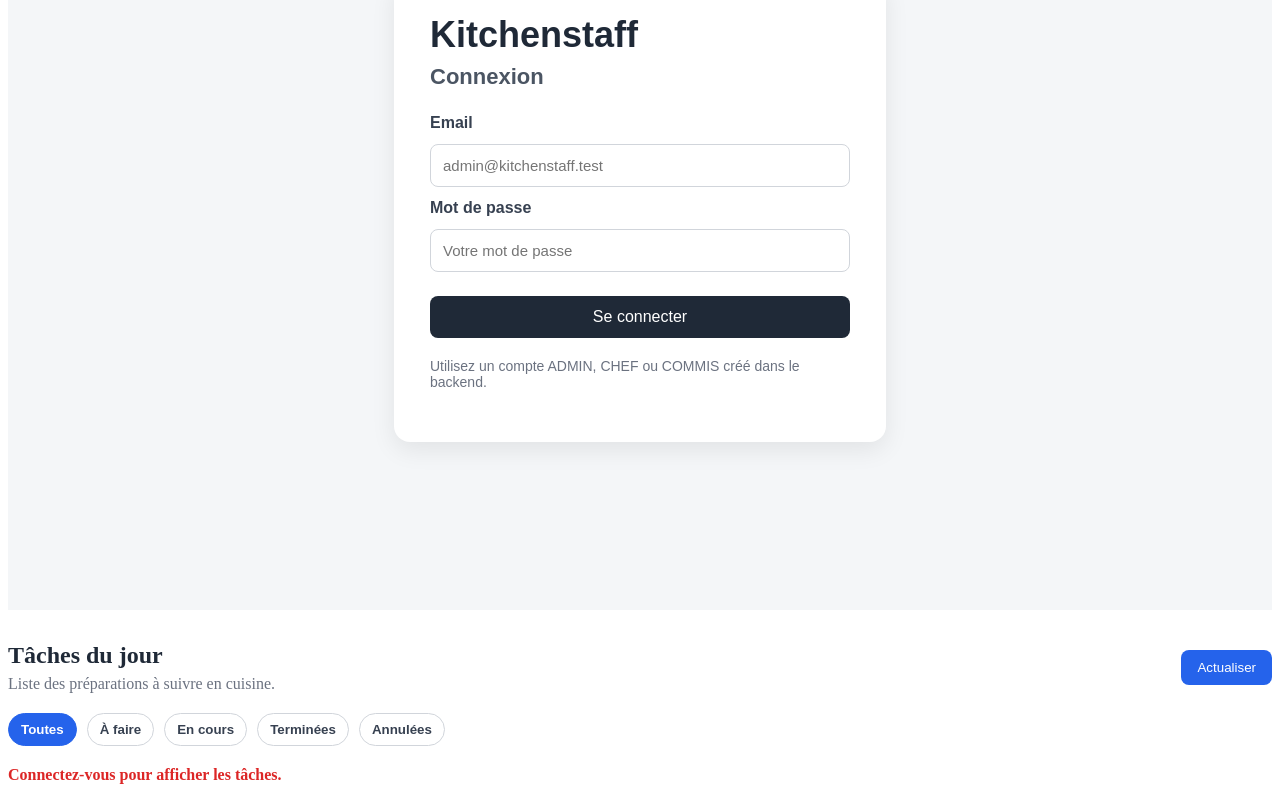
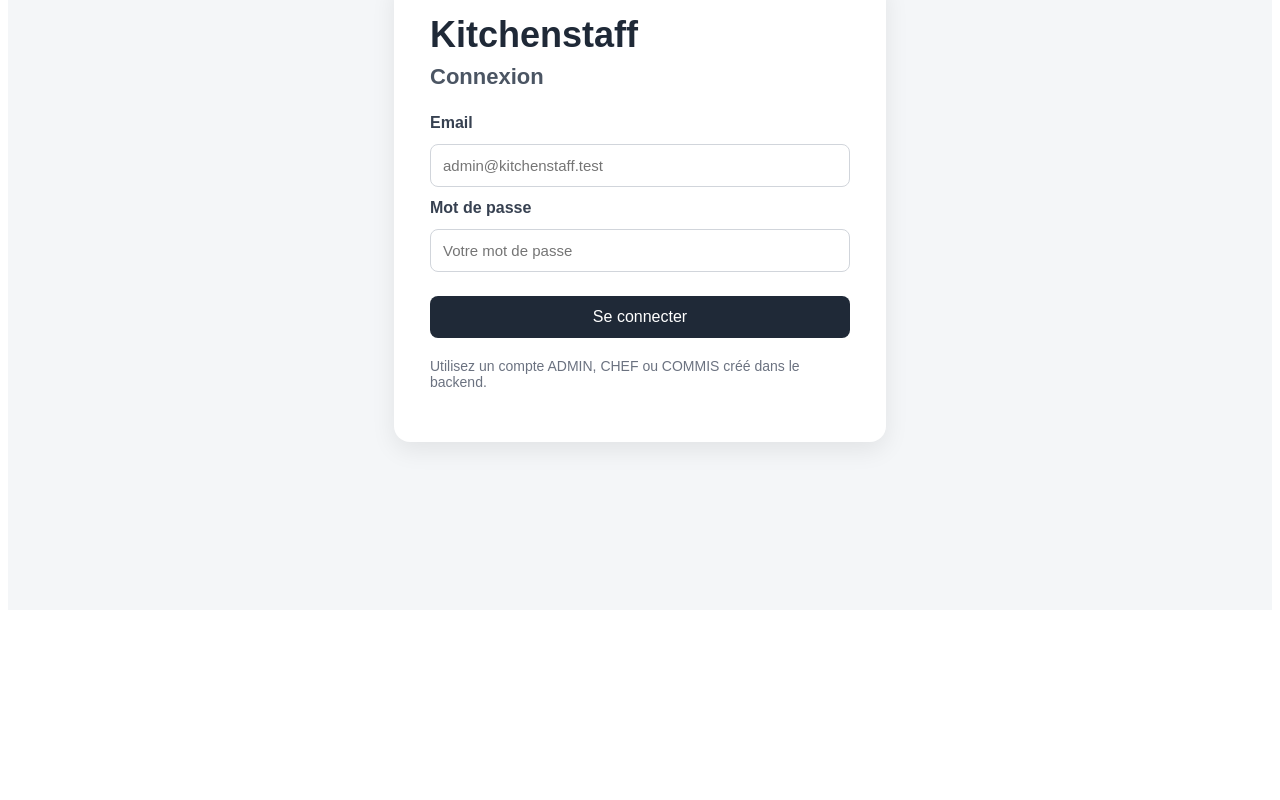
Before and after one commit to Zaouinabil/kitchenstaff-frontend, an Angular app: page / in a window 1280 px wide. Shown: the part 198-998 px from the top of the page. After the commit the page ends 816 px from the top, so only its background shows below. Built offline with nearby package versions, Linux system fonts and the light colour scheme.

Commit message:
Fix tasks loading display

```diff
--- a/src/app/app.html
+++ b/src/app/app.html
@@ -1,2 +1,5 @@
 <app-login></app-login>
-<app-tasks></app-tasks>
+
+@if (isLoggedIn) {
+  <app-tasks></app-tasks>
+}
--- a/src/app/app.ts
+++ b/src/app/app.ts
@@ -1,4 +1,4 @@
-import { Component } from '@angular/core';
+import { Component, OnDestroy, OnInit } from '@angular/core';
 import { Login } from './pages/login/login';
 import { TasksPage } from './pages/tasks/tasks';
 
@@ -8,6 +8,24 @@ import { TasksPage } from './pages/tasks/tasks';
   templateUrl: './app.html',
   styleUrl: './app.css'
 })
-export class App {
+export class App implements OnInit, OnDestroy {
   protected title = 'kitchenstaff-frontend';
+  isLoggedIn = false;
+
+  private authListener = () => {
+    this.checkLogin();
+  };
+
+  ngOnInit() {
+    this.checkLogin();
+    window.addEventListener('auth-changed', this.authListener);
+  }
+
+  ngOnDestroy() {
+    window.removeEventListener('auth-changed', this.authListener);
+  }
+
+  private checkLogin() {
+    this.isLoggedIn = !!localStorage.getItem('token');
+  }
 }
--- a/src/app/pages/tasks/tasks.html
+++ b/src/app/pages/tasks/tasks.html
@@ -22,15 +22,15 @@
     }
   </div>
 
-  @if (loading) {
+  @if (loading && tasks.length === 0) {
     <p class="info">Chargement des tâches...</p>
   }
 
-  @if (!loading && errorMessage) {
+  @if (errorMessage) {
     <p class="error">{{ errorMessage }}</p>
   }
 
-  @if (!loading && actionMessage) {
+  @if (actionMessage) {
     <p class="success">{{ actionMessage }}</p>
   }
 
@@ -38,7 +38,7 @@
     <p class="info">Aucune tâche trouvée.</p>
   }
 
-  @if (!loading && tasks.length > 0) {
+  @if (tasks.length > 0) {
     <div class="tasks-list">
       @for (task of tasks; track task.id) {
         <article class="task-card">
--- a/src/app/pages/tasks/tasks.ts
+++ b/src/app/pages/tasks/tasks.ts
@@ -1,6 +1,5 @@
 import { Component, OnDestroy, OnInit } from '@angular/core';
-import { distinctUntilChanged, finalize, Subscription } from 'rxjs';
-import { Auth } from '../../services/auth';
+import { Subscription, finalize } from 'rxjs';
 import { Tasks, Task } from '../../services/tasks';
 
 @Component({
@@ -17,6 +16,8 @@ export class TasksPage implements OnInit, OnDestroy {
 
   selectedStatus = '';
 
+  private currentRequest?: Subscription;
+
   statusFilters = [
     { label: 'Toutes', value: '' },
     { label: 'À faire', value: 'A_FAIRE' },
@@ -25,31 +26,14 @@ export class TasksPage implements OnInit, OnDestroy {
     { label: 'Annulées', value: 'ANNULEE' }
   ];
 
-  private authSubscription?: Subscription;
-
-  constructor(
-    private tasksService: Tasks,
-    private auth: Auth
-  ) {}
+  constructor(private tasksService: Tasks) {}
 
   ngOnInit() {
-    this.authSubscription = this.auth.authenticated$
-      .pipe(distinctUntilChanged())
-      .subscribe((authenticated) => {
-        if (authenticated) {
-          this.loadTasks();
-          return;
-        }
-
-        this.tasks = [];
-        this.errorMessage = 'Connectez-vous pour afficher les tâches.';
-        this.actionMessage = '';
-        this.loading = false;
-      });
+    this.loadTasks();
   }
 
   ngOnDestroy() {
-    this.authSubscription?.unsubscribe();
+    this.currentRequest?.unsubscribe();
   }
 
   loadTasks() {
@@ -57,18 +41,18 @@ export class TasksPage implements OnInit, OnDestroy {
 
     if (!token) {
       this.tasks = [];
+      this.loading = false;
       this.errorMessage = 'Connectez-vous pour afficher les tâches.';
-      this.actionMessage = '';
-      this.loading = false;
       return;
     }
 
+    this.currentRequest?.unsubscribe();
+
     this.loading = true;
-    this.tasks = [];
     this.errorMessage = '';
     this.actionMessage = '';
 
-    this.tasksService.findAll(this.selectedStatus)
+    this.currentRequest = this.tasksService.findAll(this.selectedStatus)
       .pipe(
         finalize(() => {
           this.loading = false;
@@ -77,10 +61,13 @@ export class TasksPage implements OnInit, OnDestroy {
       .subscribe({
         next: (response) => {
           this.tasks = response;
+          this.loading = false;
         },
         error: (error) => {
           console.error('Erreur chargement tâches:', error);
+          this.tasks = [];
           this.errorMessage = 'Impossible de charger les tâches.';
+          this.loading = false;
         }
       });
   }
@@ -91,9 +78,6 @@ export class TasksPage implements OnInit, OnDestroy {
   }
 
   startTask(taskId: number) {
-    this.actionMessage = '';
-    this.errorMessage = '';
-
     this.tasksService.startTask(taskId).subscribe({
       next: () => {
         this.actionMessage = 'Tâche démarrée avec succès.';
@@ -107,9 +91,6 @@ export class TasksPage implements OnInit, OnDestroy {
   }
 
   completeTask(taskId: number) {
-    this.actionMessage = '';
-    this.errorMessage = '';
-
     this.tasksService.completeTask(taskId).subscribe({
       next: () => {
         this.actionMessage = 'Tâche terminée avec succès.';
@@ -123,9 +104,6 @@ export class TasksPage implements OnInit, OnDestroy {
   }
 
   cancelTask(taskId: number) {
-    this.actionMessage = '';
-    this.errorMessage = '';
-
     this.tasksService.cancelTask(taskId).subscribe({
       next: () => {
         this.actionMessage = 'Tâche annulée avec succès.';
--- a/src/app/services/auth.ts
+++ b/src/app/services/auth.ts
@@ -39,6 +39,7 @@ export class Auth {
   localStorage.setItem('userEmail', response.email);
 
   this.authenticatedSubject.next(true);
+  window.dispatchEvent(new Event('auth-changed'));
 }
 
 logout(): void {
@@ -48,5 +49,6 @@ export class Auth {
   localStorage.removeItem('userEmail');
 
   this.authenticatedSubject.next(false);
+  window.dispatchEvent(new Event('auth-changed'));
 }
 }
```
Lines whose indentation alone changed are shown as unchanged.
